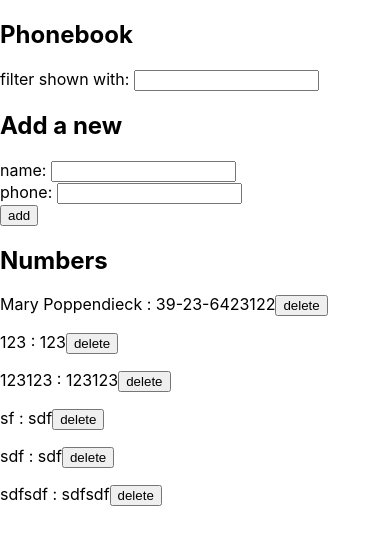
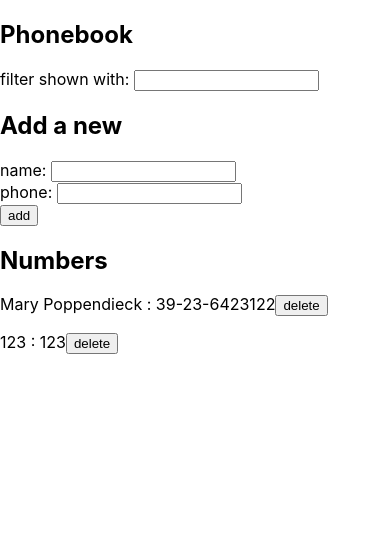
Before and after one commit to therrance/fullstackopen, a React (Create React App) app in the folder part2/phonebook/: page / in a window 390 px wide. Shown: the top 544 px of the page. Built offline with nearby package versions, Linux system fonts and the light colour scheme; data requests are answered from the project's data file.

Commit message:
Phonebook step12

```diff
--- a/part2/phonebook/db.json
+++ b/part2/phonebook/db.json
@@ -9,26 +9,6 @@
       "name": "123",
       "number": "123",
       "id": 5
-    },
-    {
-      "name": "123123",
-      "number": "123123",
-      "id": 6
-    },
-    {
-      "name": "sf",
-      "number": "sdf",
-      "id": 7
-    },
-    {
-      "name": "sdf",
-      "number": "sdf",
-      "id": 8
-    },
-    {
-      "name": "sdfsdf",
-      "number": "sdfsdf",
-      "id": 9
     }
   ]
 }
--- a/part2/phonebook/src/App.js
+++ b/part2/phonebook/src/App.js
@@ -9,7 +9,10 @@ const App = () => {
   const [persons, setPersons] = useState([]);
   const [newPerson, setNewPerson] = useState({ name: "", number: "" });
   const [filter, setFilter] = useState("");
-  const [notification, setNotification] = useState(null);
+  const [notification, setNotification] = useState({
+    message: null,
+    isError: null
+  });
 
   useEffect(() => {
     phonebookService.getAll().then(phones => setPersons(phones));
@@ -44,8 +47,14 @@ const App = () => {
         phonebookService
           .updateEntry(existedPerson.id, newPersonObject)
           .then(data => {
-            setNotification(`Added ${newPerson.name}`);
-            setTimeout(() => setNotification(null), 5000);
+            setNotification({
+              message: `Added ${newPerson.name}`,
+              isError: false
+            });
+            setTimeout(
+              () => setNotification({ message: null, isError: null }),
+              5000
+            );
             setPersons(
               persons
                 .filter(person => person.id !== existedPerson.id)
@@ -58,8 +67,14 @@ const App = () => {
       newPersonObject.id = persons[persons.length - 1].id + 1;
 
       phonebookService.create(newPersonObject).then(data => {
-        setNotification(`Added ${newPerson.name}`);
-        setTimeout(() => setNotification(null), 5000);
+        setNotification({
+          message: `Added ${newPerson.name}`,
+          isError: false
+        });
+        setTimeout(
+          () => setNotification({ message: null, isError: null }),
+          5000
+        );
         setPersons(persons.concat(data));
         setNewPerson({ name: "", number: "" });
       });
@@ -73,7 +88,18 @@ const App = () => {
     if (window.confirm(`Delete ${personToDelete.name} ?`)) {
       phonebookService
         .deleteEntry(id)
-        .then(() => setPersons(persons.filter(person => person.id !== id)));
+        .then(() => setPersons(persons.filter(person => person.id !== id)))
+        .catch(error => {
+          setNotification({
+            message: `the note '${personToDelete.name}' was already deleted from server`,
+            isError: true
+          });
+          setTimeout(
+            () => setNotification({ message: null, isError: null }),
+            5000
+          );
+          setPersons(persons.filter(person => person.id !== id));
+        });
     }
   };
 
@@ -81,7 +107,10 @@ const App = () => {
     <div>
       <h2>Phonebook</h2>
 
-      <Notification message={notification} />
+      <Notification
+        message={notification.message}
+        isError={notification.isError}
+      />
 
       <Filter filterValue={filter} handleFilter={handleFilter} />
       <h2>Add a new</h2>
--- a/part2/phonebook/src/components/Notification.js
+++ b/part2/phonebook/src/components/Notification.js
@@ -1,11 +1,17 @@
 import React from "react";
 
-const Notification = ({ message }) => {
+const Notification = ({ message, isError }) => {
   if (message === null) {
     return null;
   }
 
-  return <div className="error">{message}</div>;
+  const errorStyle = { color: "red" };
+
+  return (
+    <div className="notification" style={isError && errorStyle}>
+      {message}
+    </div>
+  );
 };
 
 export default Notification;
--- a/part2/phonebook/src/index.css
+++ b/part2/phonebook/src/index.css
@@ -23,7 +23,7 @@ h1 {
   font-size: 15px;
 }
 
-.error {
+.notification {
   color: green;
   background: lightgray;
   font-size: 20px;
```
